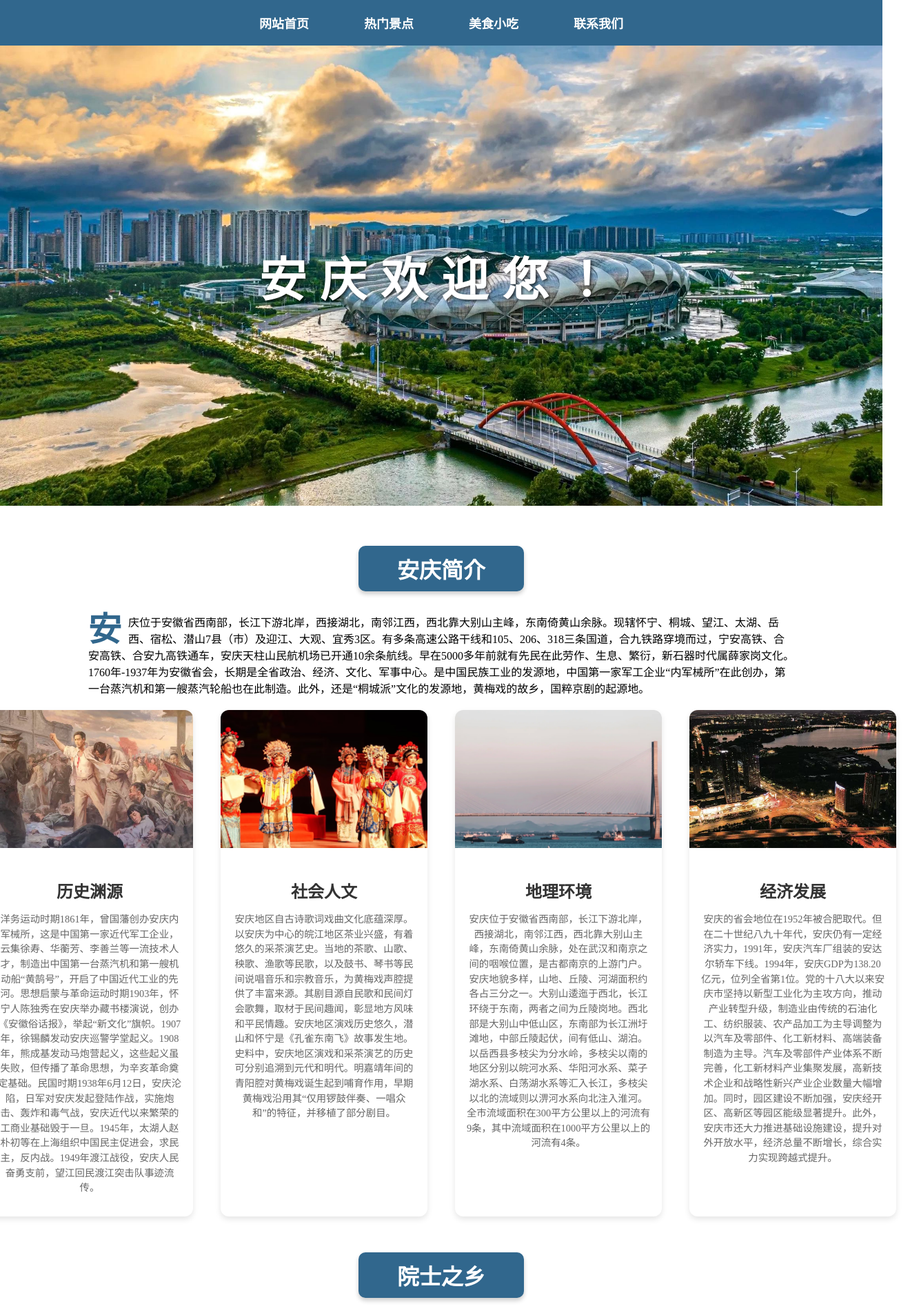
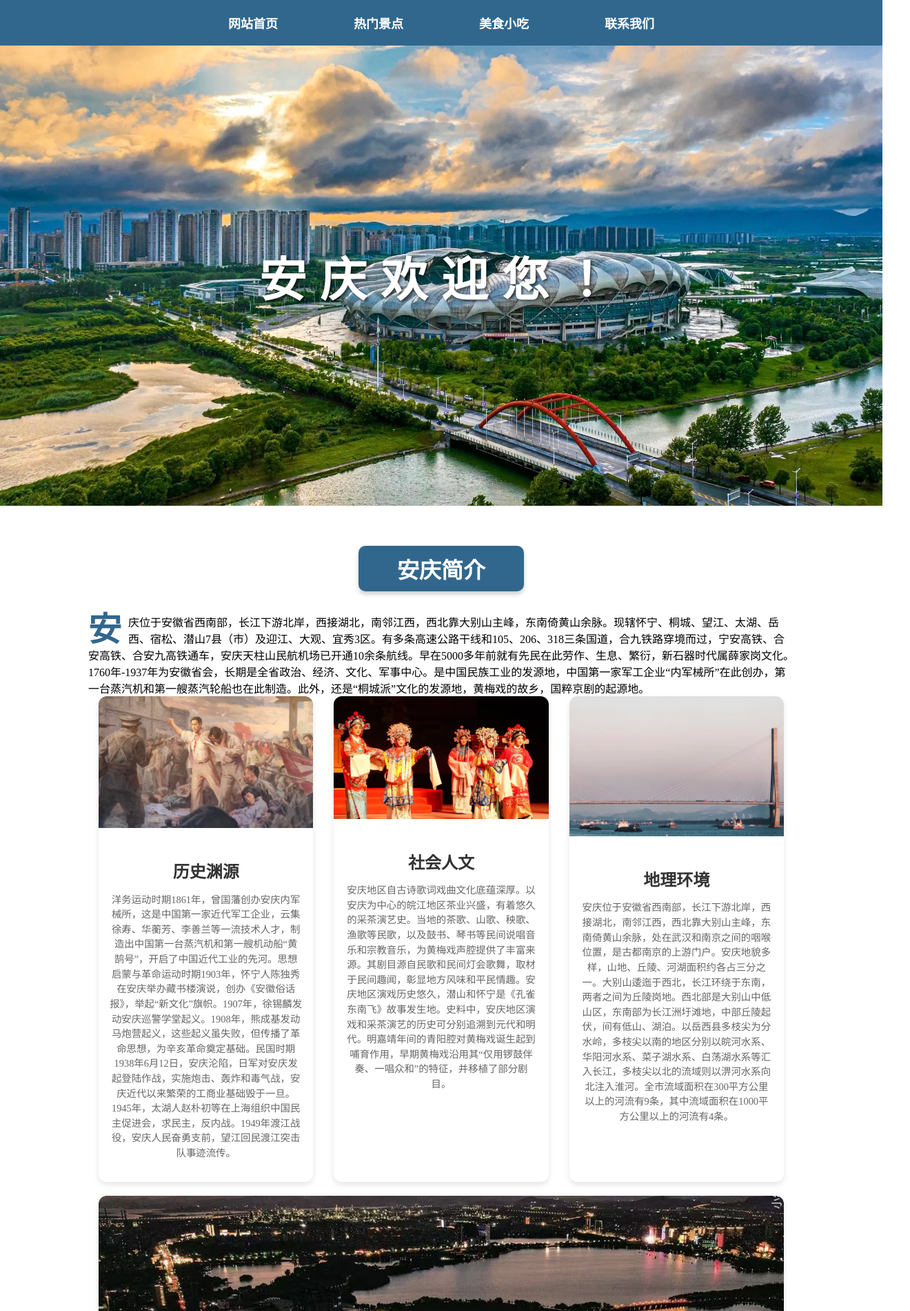
Before and after one commit to huzuguo/hzg, a plain HTML site: page index.html in a window 1280 px wide. Shown: the top 1900 px of the page at 69% size, 1320 px wide, since content can reach past the window. Drawn offline with Linux system fonts and the light colour scheme.

Commit message:
Update index.html

```diff
--- a/index.html
+++ b/index.html
@@ -1,17 +1,56 @@
 <!DOCTYPE html>
 <html lang="en">
-
 <head>
     <meta charset="UTF-8">
-		<meta name="viewport" content="width=device-width, initial-scale=1.0">
+    <meta name="viewport" content="width=device-width, initial-scale=1.0, maximum-scale=1.0, user-scalable=no">
     <title>安庆</title>
     <link rel="stylesheet" href="css/index.css">
-	</head>
     <style>
-	.jieshao-container{
+        /* 基础布局样式（电脑端默认） */
+       .jieshao-container {
             display: flex;
+            flex-wrap: wrap; /* 允许卡片换行 */
+        }
+       .card {
+            flex: 1; /* 电脑端卡片等宽并排 */
+            min-width: 280px; /* 设定最小宽度避免卡片过窄 */
+            margin: 0 15px 20px; /* 增加间距提升可读性 */
+        }
+       .card img {
+            width: 100%;
+            height: auto;
+        }
+
+        /* 手机端布局（屏幕宽度小于768px时生效） */
+        @media (max-width: 768px) {
+           .jieshao-container {
+                flex-direction: column; /* 改为垂直排列 */
+            }
+           .card {
+                flex: none; /* 取消flex布局 */
+                width: 100%; /* 卡片占满整行 */
+                margin: 0 0 20px; /* 调整间距 */
+            }
+        }
+
+        /* 通用适配样式 */
+        img, video {
+            max-width: 100%;
+            height: auto;
+        }
+       .navbar {
+            overflow-x: auto; /* 导航栏在手机端可横向滚动 */
+            white-space: nowrap; /* 导航项不换行 */
+        }
+       .nav-list {
+            display: flex;
+            padding: 0;
+        }
+       .nav-item {
+            padding: 0 15px;
         }
     </style>
+</head>
 <body>
     <nav class="navbar">
         <ul class="nav-list">
@@ -30,10 +69,9 @@
         <div class="jianjie-content">
             安庆位于安徽省西南部，长江下游北岸，西接湖北，南邻江西，西北靠大别山主峰，东南倚黄山余脉。现辖怀宁、桐城、望江、太湖、岳西、宿松、潜山7县（市）及迎江、大观、宜秀3区。有多条高速公路干线和105、206、318三条国道，合九铁路穿境而过，宁安高铁、合安高铁、合安九高铁通车，安庆天柱山民航机场已开通10余条航线。早在5000多年前就有先民在此劳作、生息、繁衍，新石器时代属薛家岗文化。1760年-1937年为安徽省会，长期是全省政治、经济、文化、军事中心。是中国民族工业的发源地，中国第一家军工企业“内军械所”在此创办，第一台蒸汽机和第一艘蒸汽轮船也在此制造。此外，还是“桐城派”文化的发源地，黄梅戏的故乡，国粹京剧的起源地。
         </div>
-
         <div class="jieshao-container">
-				<div class="card flex1">
-					<img src="./images\home1.jpg" alt="Card Image">
+            <div class="card">
+                <img src="./images/home1.jpg" alt="Card Image">
                 <div class="card-content">
                     <h3 class="card-title">历史渊源</h3>
                     <p class="card-description">
@@ -41,8 +79,8 @@
                     </p>
                 </div>
             </div>
-				<div class="card flex1">
-					<img src="./images\home2.jpg" alt="Card Image">
+            <div class="card">
+                <img src="./images/home2.jpg" alt="Card Image">
                 <div class="card-content">
                     <h3 class="card-title">社会人文</h3>
                     <p class="card-description">
@@ -50,7 +88,7 @@
                     </p>
                 </div>
             </div>
-				<div class="card flex1">
+            <div class="card">
                 <img src="./images/home3.jpg" alt="Card Image">
                 <div class="card-content">
                     <h3 class="card-title">地理环境</h3>
@@ -59,7 +97,7 @@
                     </p>
                 </div>
             </div>
-				<div class="card flex1">
+            <div class="card">
                 <img src="./images/home4.jpg" alt="Card Image">
                 <div class="card-content">
                     <h3 class="card-title">经济发展</h3>
@@ -72,7 +110,7 @@
         <div class="title">院士之乡</div>
         <div class="travel-container">
             <div class="travel-image">
-					<img src="./images\dengjiaxian.jpg" alt="名人图片">
+                <img src="./images/dengjiaxian.jpg" alt="名人图片">
             </div>
             <div class="travel-content">
                 <h2>中国原子弹之父--邓稼先</h2>
@@ -84,7 +122,7 @@
         </div>
         <div class="travel-container">
             <div class="travel-image">
-					<img src="./images\zhaopuchu.jpg" alt="名人图片">
+                <img src="./images/zhaopuchu.jpg" alt="名人图片">
             </div>
             <div class="travel-content">
                 <h2>佛说赵朴初，即非赵朴初，是名赵朴初</h2>
@@ -95,11 +133,10 @@
         </div>
         <div class="travel-container">
             <div class="travel-image">
-					<img src="./images\chenduxiu.jpg" alt="名人图片">
+                <img src="./images/chenduxiu.jpg" alt="名人图片">
             </div>
             <div class="travel-content">
-					<h2>寻灯五四的“德赛先躯” 陈独秀
-					</h2>
+                <h2>寻灯五四的“德赛先躯” 陈独秀</h2>
                 <p>陈独秀（1879年10月9日-1942年），原名庆同，字仲甫，安徽安庆怀宁人。他是中国近现代史上伟大的爱国者、革命家、启蒙思想家、民主主义者，中国共产党的主要创始人之一和党早期主要领导人。陈独秀少年时痛恨八股，却高中安庆府第一名秀才。1901年起，他多次赴日留学，回国后在上海、安徽等地从事反清革命运动。1915年9月，陈独秀在上海创办《青年杂志》（后改名《新青年》），高举民主和科学的大旗，猛烈抨击封建主义思想，成为新文化运动的倡导者和发起者。1917年，他出任北大文科学长，其住所箭杆胡同9号成为新文化运动的指挥部。陈独秀一生光明磊落，为中国的思想解放、民族独立和人民解放事业作出了卓越贡献，毛泽东评价他做了启蒙工作，创造了党，类似于俄国的普列汉诺夫。
                 </p>
                 <a href="#">查看更多人物事迹</a>
@@ -108,7 +145,7 @@
     </section>
     <figure class="module-image">
         <video playsinline controls>
-				<source src="images\shipinjs.mp4" type="video/mp4">
+            <source src="images/shipinjs.mp4" type="video/mp4">
             您的浏览器不支持HTML5视频。
         </video>
     </figure>
@@ -122,5 +159,4 @@
         </div>
     </footer>
 </body>
-
 </html>
```
Lines whose indentation alone changed are shown as unchanged.
